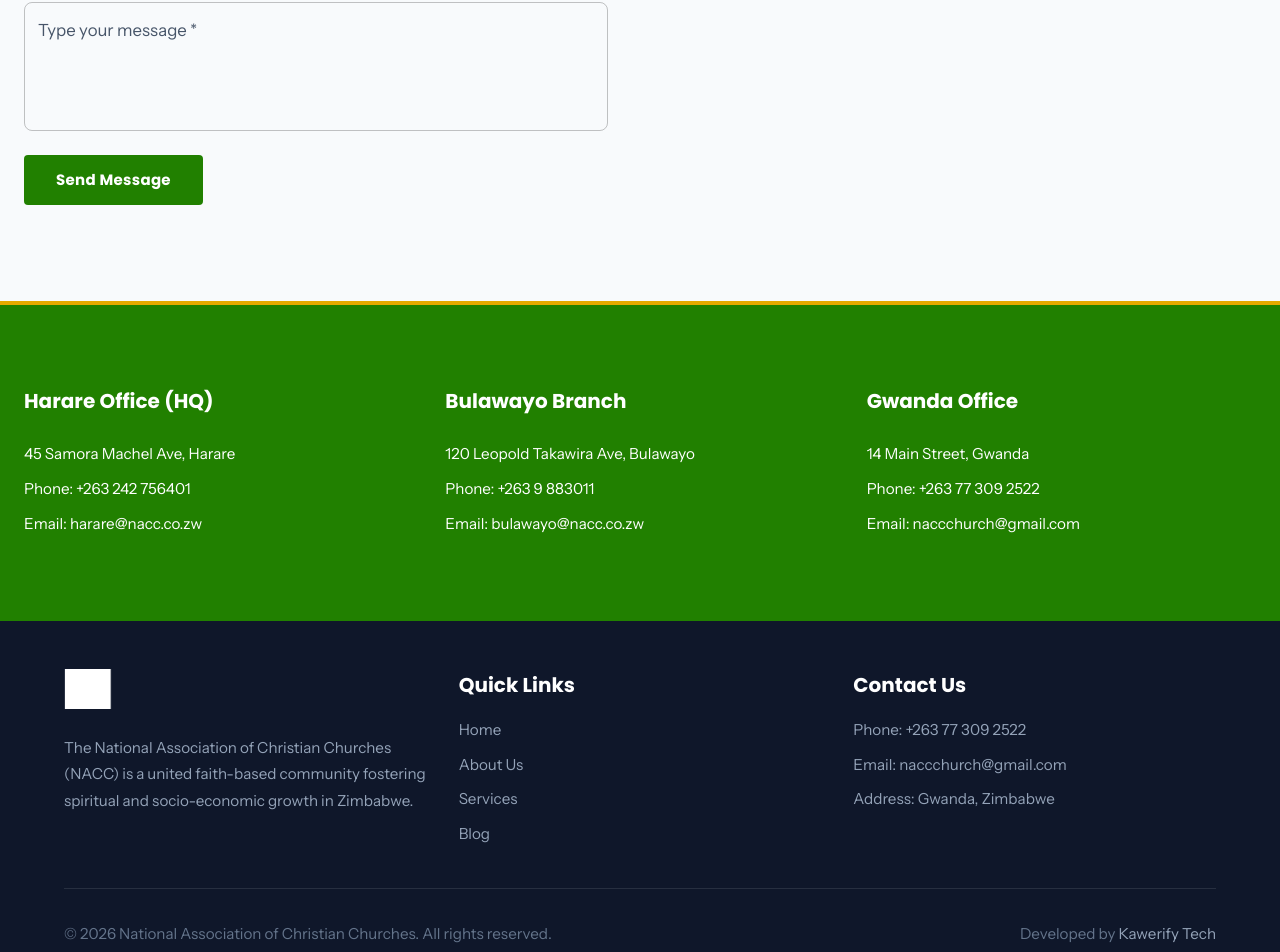
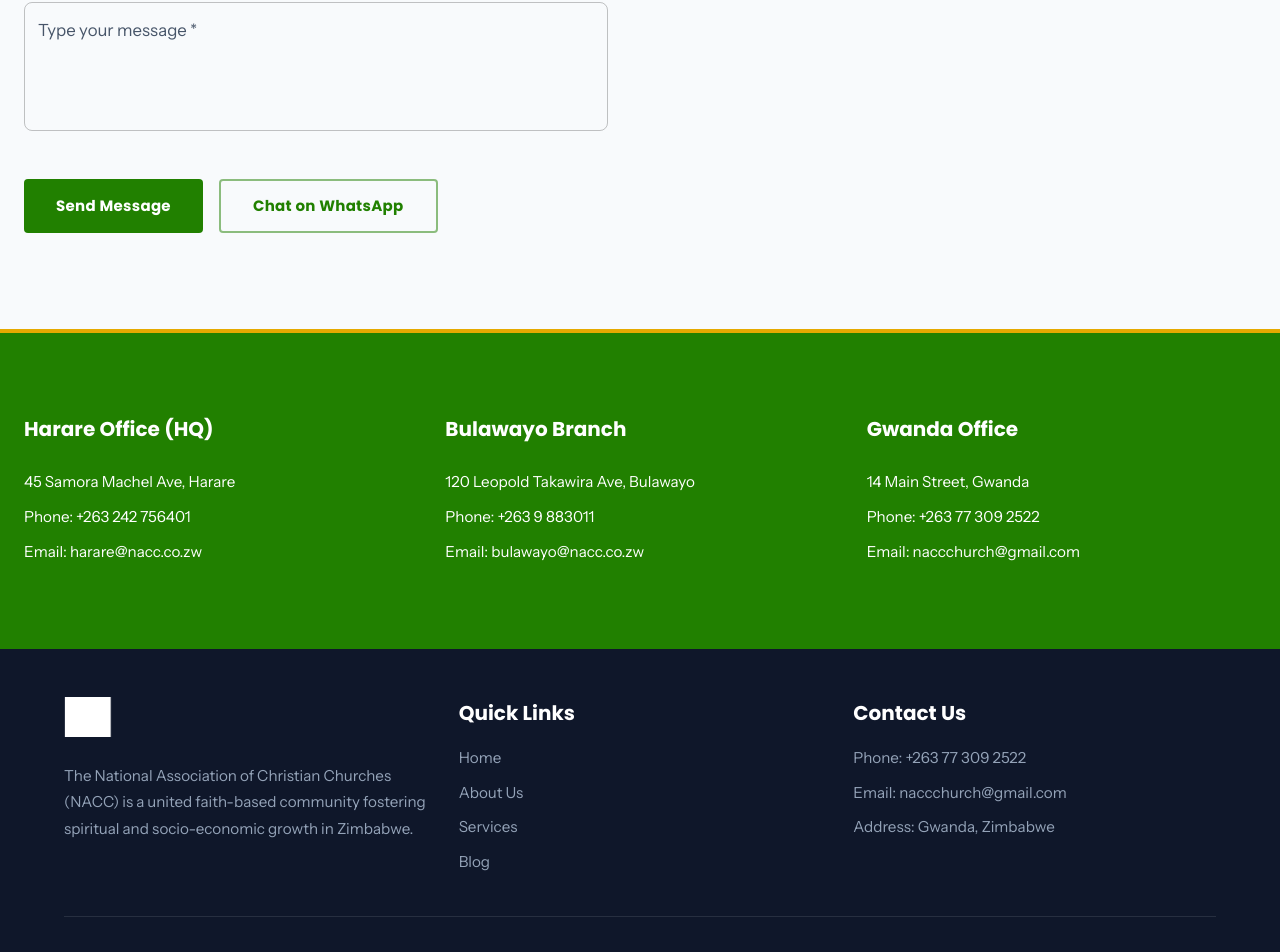
Before and after one commit to tonderaikawere/nacczw, a React (Vite) app: page / in a window 1280 px wide. Shown: the part 6433-7385 px from the top of the page. Built offline with nearby package versions, Linux system fonts and the light colour scheme; a web font is replaced by a local one.

Commit message:
content: add WhatsApp direct chat support button to ContactSection layout

```diff
--- a/src/components/ContactSection.tsx
+++ b/src/components/ContactSection.tsx
@@ -24,7 +24,12 @@ const ContactSection: React.FC = () => {
               <TextField label="Church / Ministry Name" name="church" fullWidth required sx={{ mb: 3 }} />
               <TextField label="Type your message" name="message" multiline rows={4} fullWidth required sx={{ mb: 3 }} />
               <input type="hidden" name="_captcha" value="false" />
-              <Button type="submit" variant="contained" size="large">Send Message</Button>
+              <Box sx={{ display: 'flex', gap: 2, flexWrap: 'wrap', mt: 3 }}>
+                <Button type="submit" variant="contained" size="large">Send Message</Button>
+                <Button variant="outlined" color="primary" href="https://wa.me/263773092522" target="_blank" size="large" sx={{ borderWidth: '2px', '&:hover': { borderWidth: '2px' } }}>
+                  Chat on WhatsApp
+                </Button>
+              </Box>
             </form>
           </Grid>
           <Grid item xs={12} md={6}>
```
